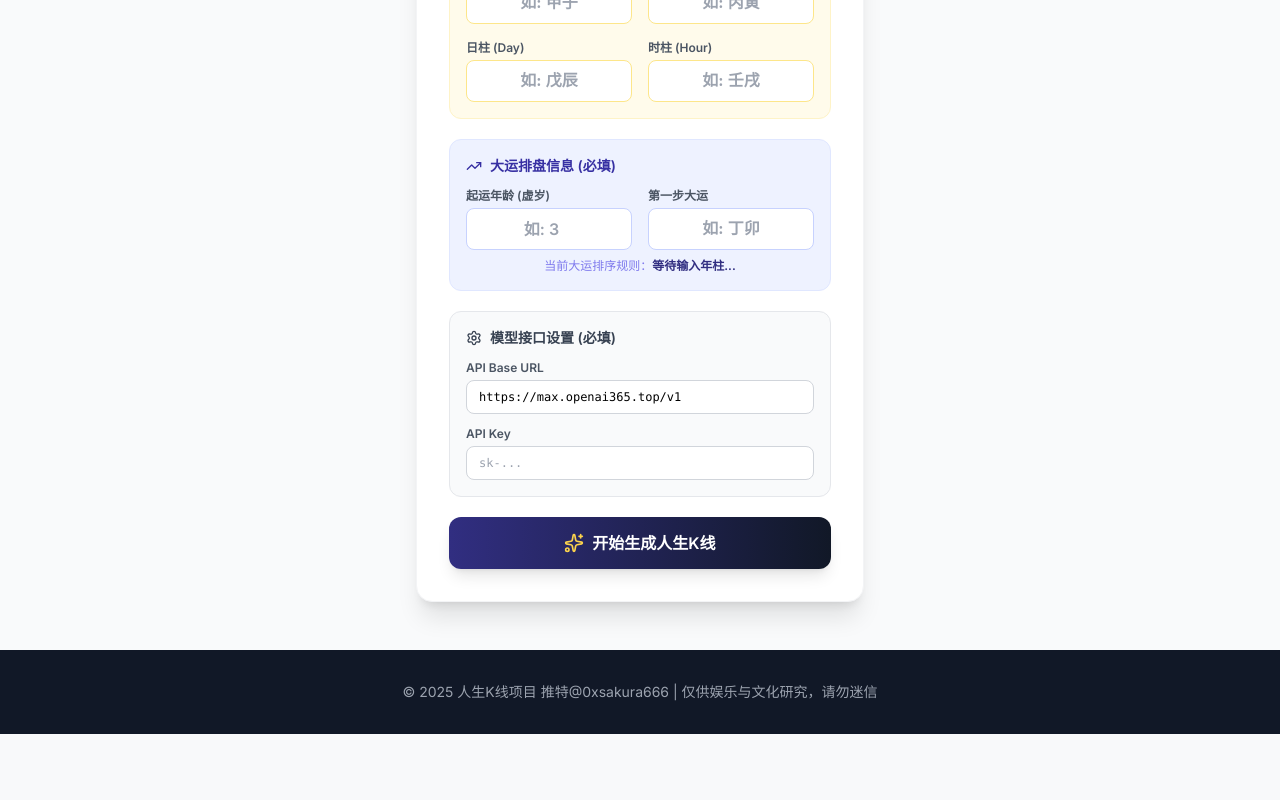
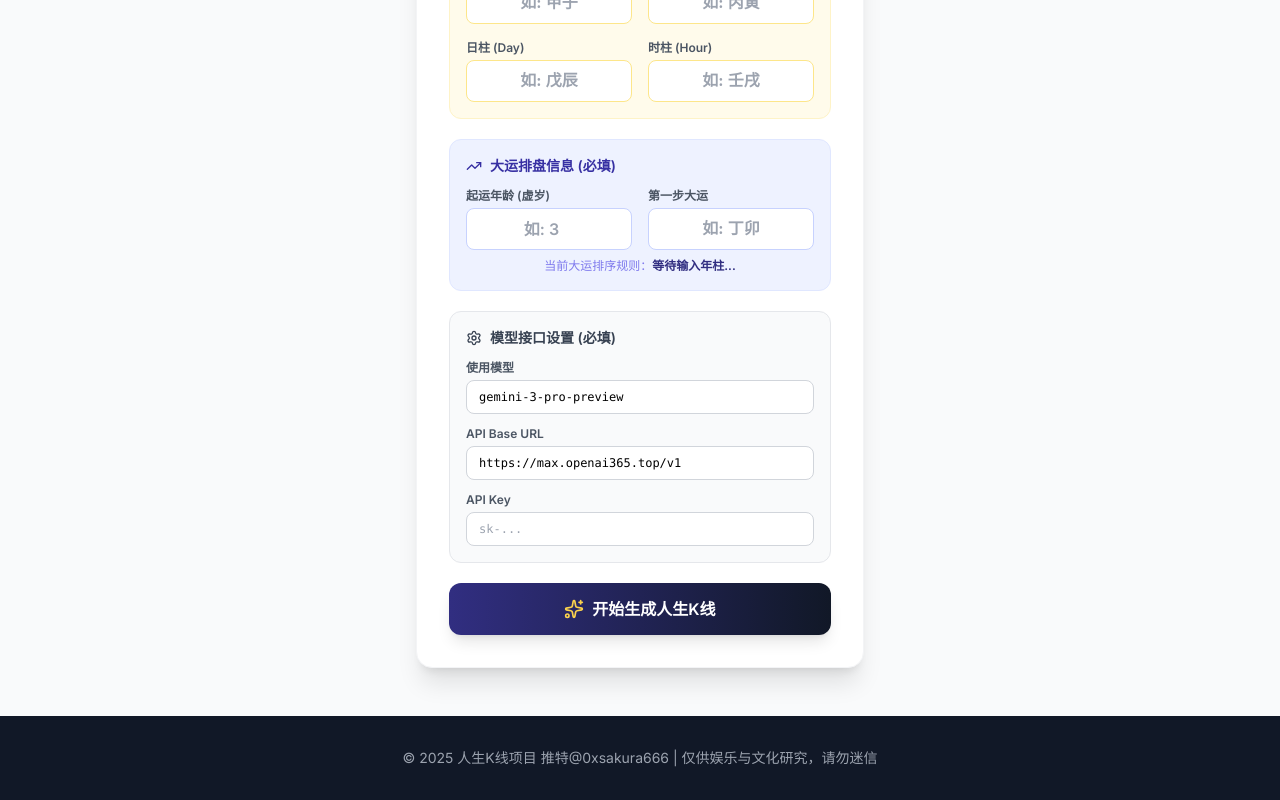
Before and after one commit to LeslieWylie/LeslieWylie.github.io, a React (Vite) app: page / in a window 1280 px wide. Shown: the part 830-1630 px from the top of the page. Before the commit the page ends 1564 px from the top, so only its background shows below. Built offline with nearby package versions, Linux system fonts and the light colour scheme.

Commit message:
Add files via upload

```diff
--- a/components/BaziForm.tsx
+++ b/components/BaziForm.tsx
@@ -19,17 +19,18 @@ const BaziForm: React.FC<BaziFormProps> = ({ onSubmit, isLoading }) => {
     hourPillar: '',
     startAge: '',
     firstDaYun: '',
+    modelName: 'gemini-3-pro-preview',
     apiBaseUrl: 'https://max.openai365.top/v1',
     apiKey: '',
   });
 
-  const [formErrors, setFormErrors] = useState<{apiBaseUrl?: string, apiKey?: string}>({});
+  const [formErrors, setFormErrors] = useState<{modelName?: string, apiBaseUrl?: string, apiKey?: string}>({});
 
   const handleChange = (e: React.ChangeEvent<HTMLInputElement | HTMLSelectElement>) => {
     const { name, value } = e.target;
     setFormData((prev) => ({ ...prev, [name]: value }));
     // Clear error when user types
-    if (name === 'apiBaseUrl' || name === 'apiKey') {
+    if (name === 'apiBaseUrl' || name === 'apiKey' || name === 'modelName') {
       setFormErrors(prev => ({ ...prev, [name]: undefined }));
     }
   };
@@ -38,7 +39,10 @@ const BaziForm: React.FC<BaziFormProps> = ({ onSubmit, isLoading }) => {
     e.preventDefault();
 
     // Validate API Config
-    const errors: {apiBaseUrl?: string, apiKey?: string} = {};
+    const errors: {modelName?: string, apiBaseUrl?: string, apiKey?: string} = {};
+    if (!formData.modelName.trim()) {
+      errors.modelName = '请输入模型名称';
+    }
     if (!formData.apiBaseUrl.trim()) {
       errors.apiBaseUrl = '请输入 API Base URL';
     }
@@ -249,6 +253,18 @@ const BaziForm: React.FC<BaziFormProps> = ({ onSubmit, isLoading }) => {
           </div>
           <div className="space-y-3">
              <div>
+               <label className="block text-xs font-bold text-gray-600 mb-1">使用模型</label>
+               <input
+                  type="text"
+                  name="modelName"
+                  value={formData.modelName}
+                  onChange={handleChange}
+                  placeholder="gemini-3-pro-preview"
+                  className={`w-full px-3 py-2 border rounded-lg text-xs font-mono outline-none ${formErrors.modelName ? 'border-red-500 bg-red-50' : 'border-gray-300 focus:ring-2 focus:ring-gray-400'}`}
+                />
+                {formErrors.modelName && <p className="text-red-500 text-xs mt-1">{formErrors.modelName}</p>}
+             </div>
+             <div>
                <label className="block text-xs font-bold text-gray-600 mb-1">API Base URL</label>
                <input
                   type="text"
```
